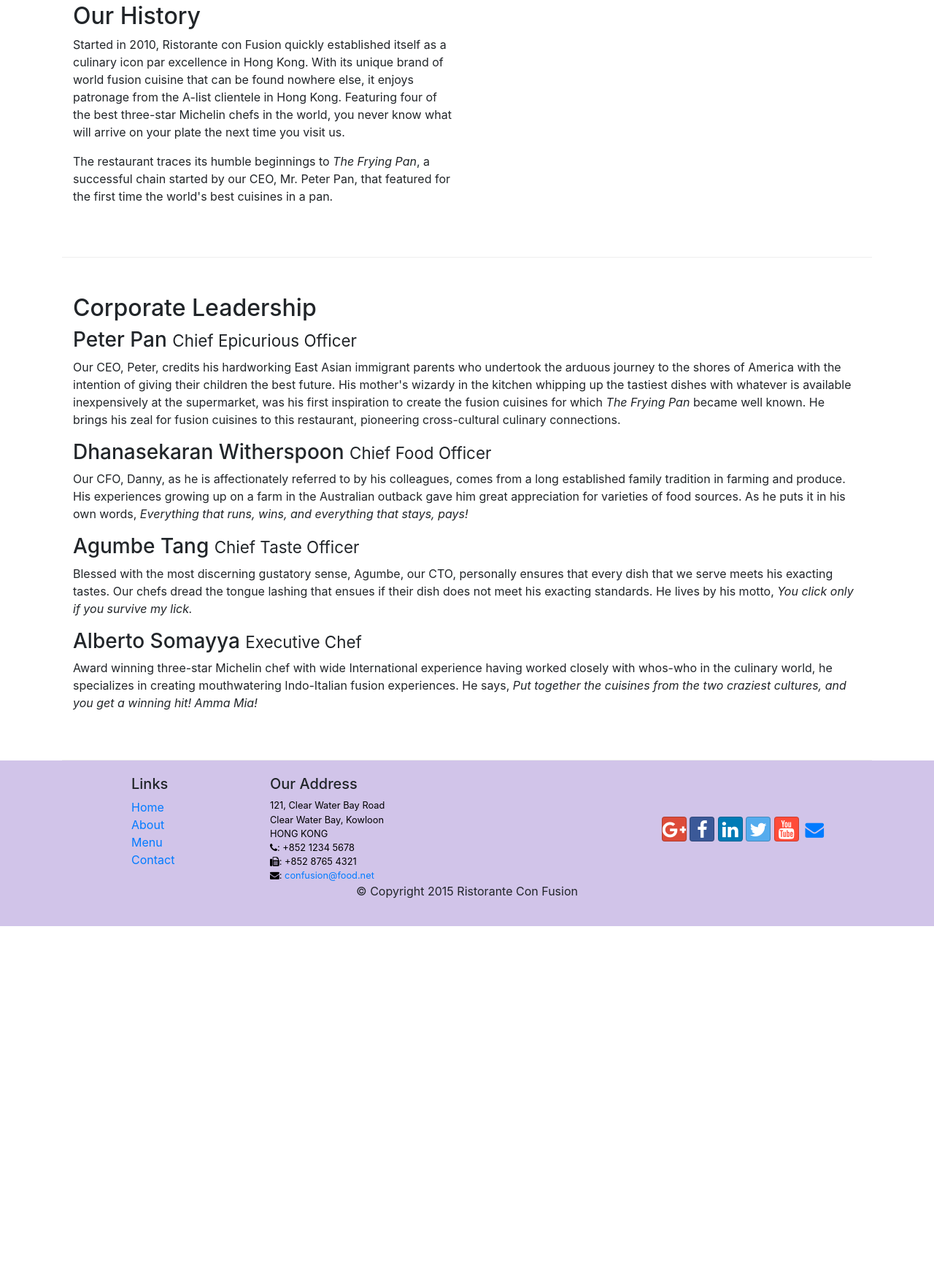
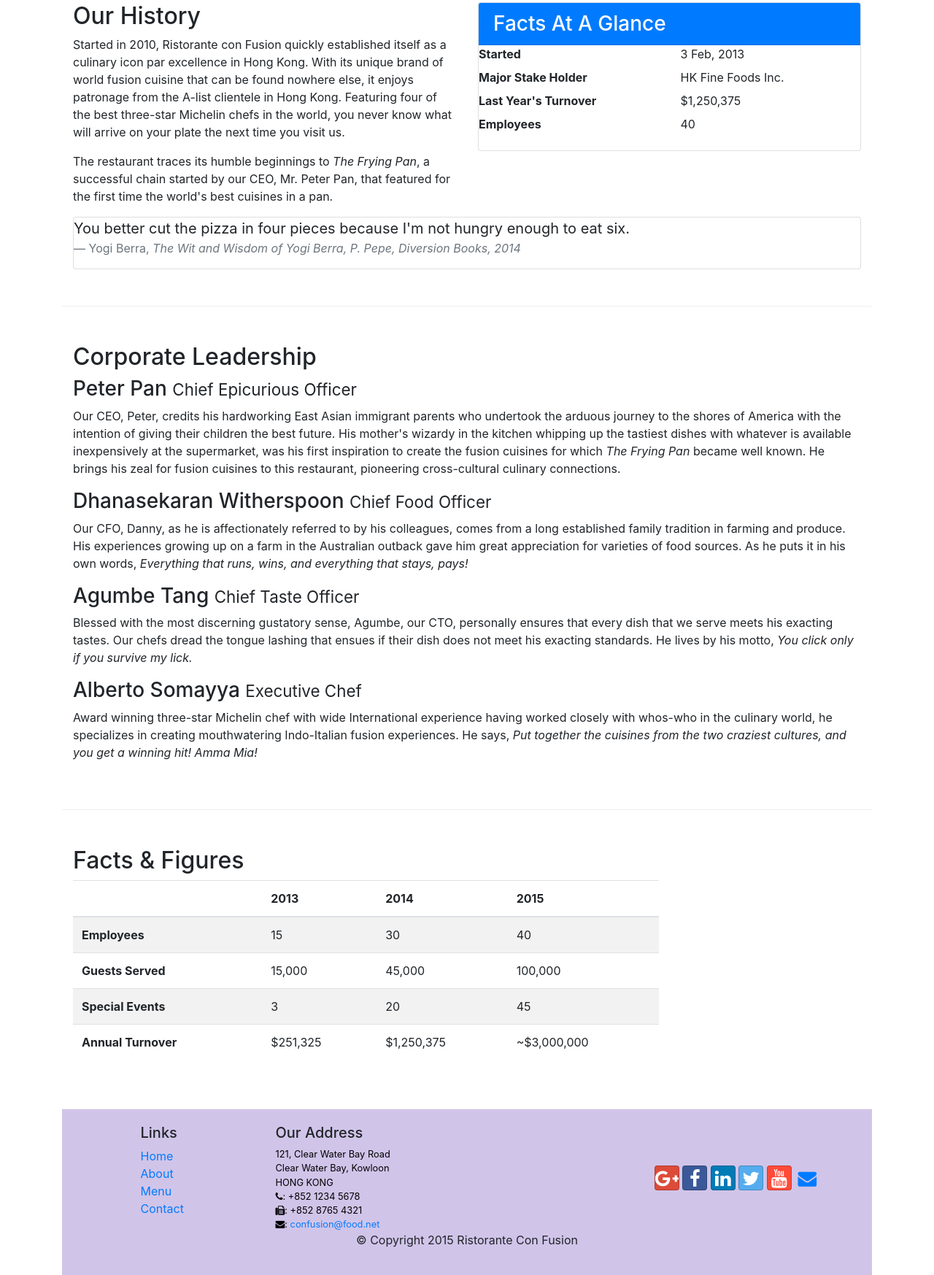
Before and after one commit to sivaneshl/fullstack, a website: page aboutus.html in a window 1280 px wide. Shown: the part 488-2235 px from the top of the page at 73% size. Before the commit the page ends 1757 px from the top, so only its background shows below. Drawn offline with nearby package versions, Linux system fonts and the light colour scheme.

Commit message:
bootstrap tables and cards

```diff
--- a/aboutus.html
+++ b/aboutus.html
@@ -62,12 +62,39 @@
         </div>
 
         <div class="row row-content">
-            <div class="col-md-6">
+            <div class="col-sm-6">
                 <h2>Our History</h2>
                 <p>Started in 2010, Ristorante con Fusion quickly established itself as a culinary icon par excellence in Hong Kong. With its unique brand of world fusion cuisine that can be found nowhere else, it enjoys patronage from the A-list clientele in Hong Kong.  Featuring four of the best three-star Michelin chefs in the world, you never know what will arrive on your plate the next time you visit us.</p>
                 <p>The restaurant traces its humble beginnings to <em>The Frying Pan</em>, a successful chain started by our CEO, Mr. Peter Pan, that featured for the first time the world's best cuisines in a pan.</p>
             </div>
-            <div class="col-6">
+            <div class="col-sm">
+                <div class="card">
+                    <h3 class="card-header bg-primary text-white">Facts At A Glance</h3>
+                    <div class="card-block">
+                        <dl class="row">
+                            <dt class="col-6">Started</dt>
+                            <dd class="col-6">3 Feb, 2013</dd>
+                            <dt class="col-6">Major Stake Holder</dt>
+                            <dd class="col-6">HK Fine Foods Inc.</dd>
+                            <dt class="col-6">Last Year's Turnover</dt>
+                            <dd class="col-6">$1,250,375</dd>
+                            <dt class="col-6">Employees</dt>
+                            <dd class="col-6">40</dd>
+                        </dl>
+                    </div>
+                </div>
+            </div>
+            <div class="col-12">
+                <div class="card card-block bg-faded">
+                    <blockquote class="blockquote">
+                        <p class="mb-0">You better cut the pizza in four pieces
+                          because I'm not hungry enough to eat six.</p>
+                        <footer class="blockquote-footer">Yogi Berra,
+                          <cite title="Source Title">The Wit and Wisdom of Yogi
+                            Berra, P. Pepe, Diversion Books, 2014</cite>
+                        </footer>
+                    </blockquote>
+                </div>
             </div>
         </div>
 
@@ -92,6 +119,51 @@
                     <p>Award winning three-star Michelin chef with wide International experience having worked closely with whos-who in the culinary world, he specializes in creating mouthwatering Indo-Italian fusion experiences. He says, <em>Put together the cuisines from the two craziest cultures, and you get a winning hit! Amma Mia!</em></p>
                 </div>
             </div>
+       </div>
+
+       <div class="row row-content">
+          <div class="col-12 col-sm-9">
+              <h2>Facts &amp; Figures</h2>
+              <div class="table-responsive">
+              <table class="table table-striped">
+              <thead class="thead-inverse">
+                  <tr>
+                      <th>&nbsp;</th>
+                      <th>2013</th>
+                      <th>2014</th>
+                      <th>2015</th>
+                  </tr>
+              </thead>
+              <tbody>
+                  <tr>
+                      <th>Employees</th>
+                      <td>15</td>
+                      <td>30</td>
+                      <td>40</td>
+                  </tr>
+                  <tr>
+                      <th>Guests Served</th>
+                      <td>15,000</td>
+                      <td>45,000</td>
+                      <td>100,000</td>
+                  </tr>
+                  <tr>
+                      <th>Special Events</th>
+                      <td>3</td>
+                      <td>20</td>
+                      <td>45</td>
+                  </tr>
+                  <tr>
+                      <th>Annual Turnover</th>
+                      <td>$251,325</td>
+                      <td>$1,250,375</td>
+                      <td>~$3,000,000</td>
+                  </tr>
+              </tbody>
+            </table>
+          </div>
+          <div class="col-12 col-sm-3">
+          </div>
        </div>
 
     </div>
```
